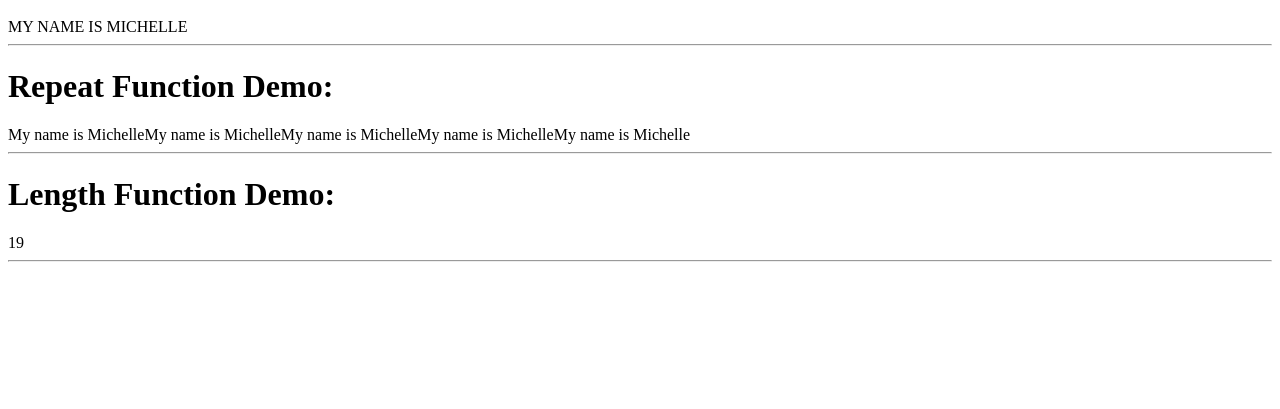
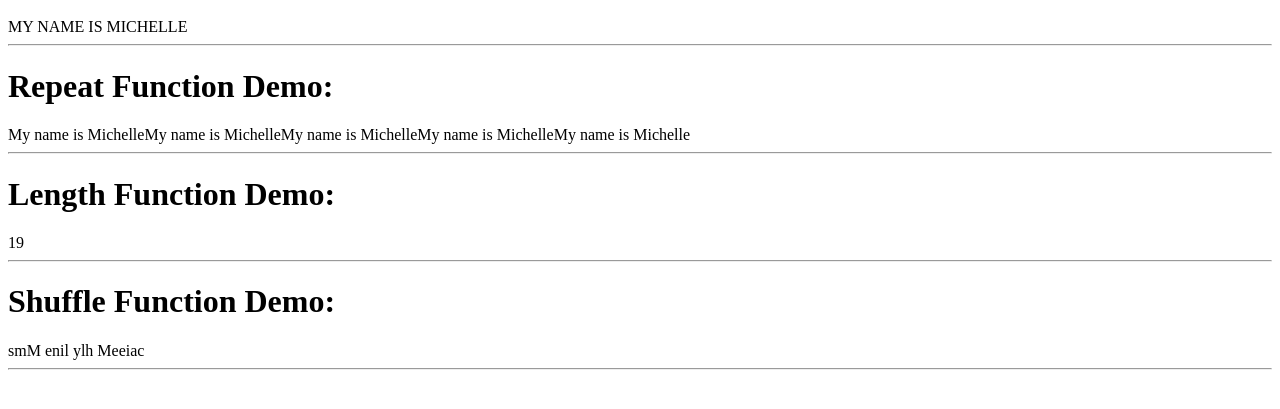
Before and after one commit to michelleregna/string-array-functions, a PHP site: page / in a window 1280 px wide. Shown: the part 264-673 px from the top of the page. Run offline with PHP 8.4, Linux system fonts and the light colour scheme.

Commit message:
added string shuffle function

```diff
--- a/index.php
+++ b/index.php
@@ -6,6 +6,7 @@ $obj -> reverseThis($str);
 $obj -> uppercaseThis($str);
 $obj -> repeatThis($str);
 $obj -> countThis($str);
+$obj -> shuffleThis($str);
 
 class main {
 	public function __construct() {
@@ -43,6 +44,12 @@ class main {
 		echo '<hr>';
 	}
 
+	public function shuffleThis($str) {
+		echo '<h1>Shuffle Function Demo:</h1>';
+		echo str_shuffle($str);
+		echo '<hr>';
+	}
+
 	public function __destruct() {
 
 	}
```
